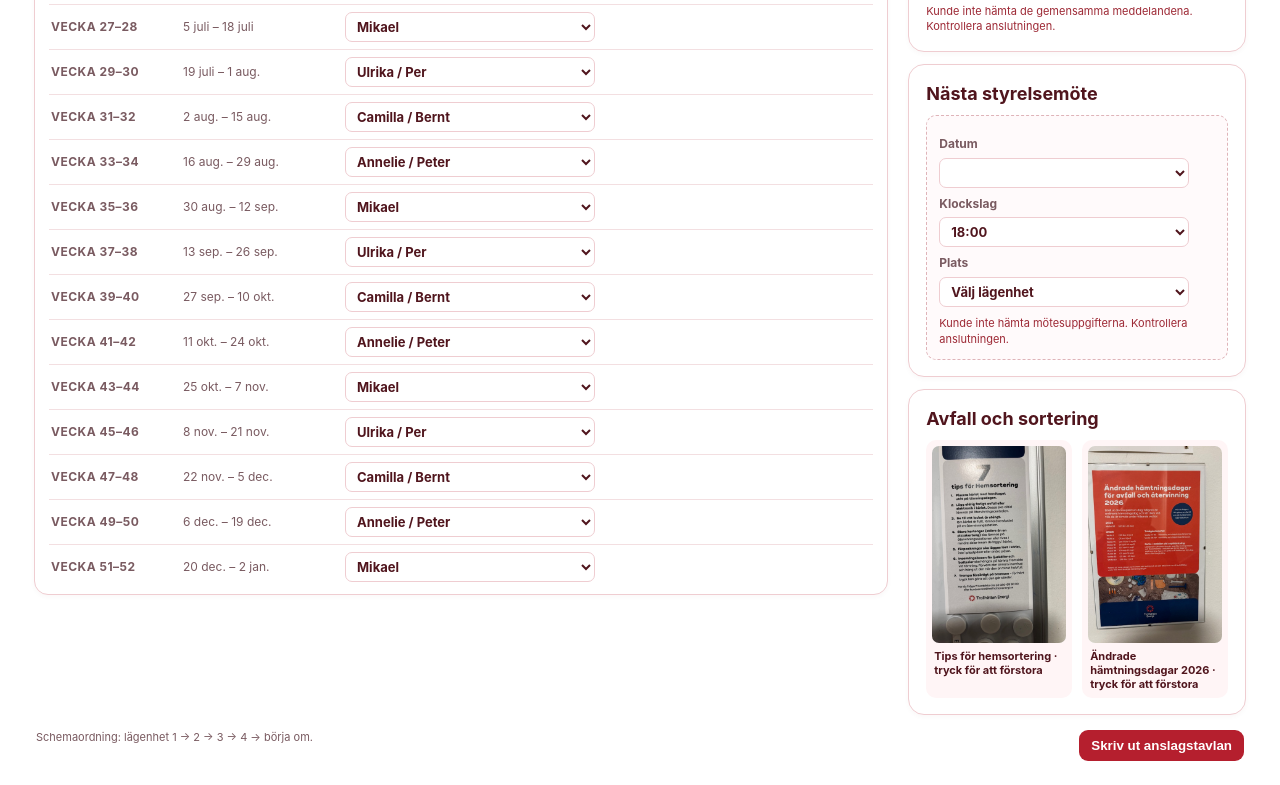
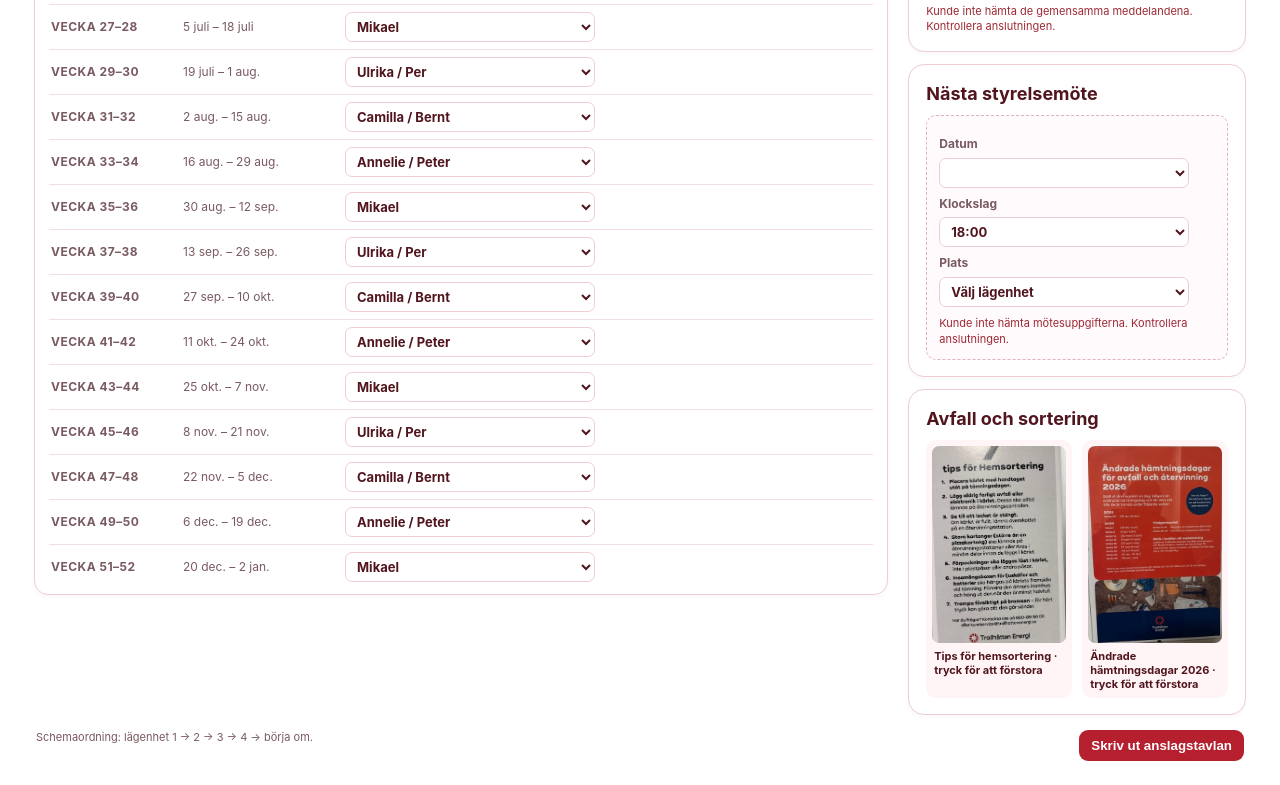
Before and after one commit to mikkethn-stack/Smedjegatan-1, a plain HTML site: page index.html in a window 1280 px wide. Shown: the part 1172-1957 px from the top of the page. Drawn offline with Linux system fonts and the light colour scheme; no server answers.

Commit message:
Beskär informationsbilderna

```diff
--- a/index.html
+++ b/index.html
@@ -50,7 +50,7 @@
       </section>
       <section class="panel"><h2>Valfri text</h2><textarea class="free-text" id="free-text" maxlength="4000" placeholder="Skriv ett meddelande här…" aria-label="Nytt meddelande"></textarea><div class="free-actions"><button type="button" id="save-free-text">Spara meddelande</button></div><div class="free-messages" id="free-messages" aria-live="polite"></div><p class="note" id="free-text-status" aria-live="polite">Hämtar gemensamma meddelanden…</p></section>
       <section class="panel"><h2>Nästa styrelsemöte</h2><div class="placeholder"><label class="meeting-place-label" for="meeting-date">Datum</label><select id="meeting-date" class="schedule-person" aria-label="Välj datum för styrelsemötet"></select><label class="meeting-place-label" for="meeting-time">Klockslag</label><select id="meeting-time" class="schedule-person" aria-label="Välj klockslag för styrelsemötet"></select><label class="meeting-place-label" for="meeting-place">Plats</label><select id="meeting-place" class="schedule-person" aria-label="Välj lägenhet för styrelsemötet"><option value="">Välj lägenhet</option><option value="Lägenhet 1">Lägenhet 1 – Ulrika / Per</option><option value="Lägenhet 2">Lägenhet 2 – Camilla / Bernt</option><option value="Lägenhet 3">Lägenhet 3 – Annelie / Peter</option><option value="Lägenhet 4">Lägenhet 4 – Mikael</option></select><p class="note" id="meeting-place-status" aria-live="polite">Hämtar mötesuppgifter…</p></div></section>
-      <section class="panel"><h2>Avfall och sortering</h2><div class="waste-gallery"><figure class="waste-photo"><button class="image-viewer-trigger" type="button" data-image="hemsortering.jpeg" data-alt="Sju tips för hemsortering vid sopkärlen" aria-label="Förstora tips för hemsortering"><img src="hemsortering.jpeg" alt="Sju tips för hemsortering vid sopkärlen" loading="lazy"></button><figcaption>Tips för hemsortering · tryck för att förstora</figcaption></figure><figure class="waste-photo"><button class="image-viewer-trigger" type="button" data-image="sopor.jpeg" data-alt="Ändrade hämtningsdagar för avfall och återvinning 2026" aria-label="Förstora ändrade hämtningsdagar"><img src="sopor.jpeg" alt="Ändrade hämtningsdagar för avfall och återvinning 2026" loading="lazy"></button><figcaption>Ändrade hämtningsdagar 2026 · tryck för att förstora</figcaption></figure></div></section>
+      <section class="panel"><h2>Avfall och sortering</h2><div class="waste-gallery"><figure class="waste-photo"><button class="image-viewer-trigger" type="button" data-image="hemsortering-cropped.jpeg" data-alt="Sju tips för hemsortering vid sopkärlen" aria-label="Förstora tips för hemsortering"><img src="hemsortering-cropped.jpeg" alt="Sju tips för hemsortering vid sopkärlen" loading="lazy"></button><figcaption>Tips för hemsortering · tryck för att förstora</figcaption></figure><figure class="waste-photo"><button class="image-viewer-trigger" type="button" data-image="sopor-cropped.jpeg" data-alt="Ändrade hämtningsdagar för avfall och återvinning 2026" aria-label="Förstora ändrade hämtningsdagar"><img src="sopor-cropped.jpeg" alt="Ändrade hämtningsdagar för avfall och återvinning 2026" loading="lazy"></button><figcaption>Ändrade hämtningsdagar 2026 · tryck för att förstora</figcaption></figure></div></section>
     </aside>
   </div>
   <footer class="footer"><span>Schemaordning: lägenhet 1 → 2 → 3 → 4 → börja om.</span><button class="print" onclick="window.print()">Skriv ut anslagstavlan</button></footer>
```
Also changed, not shown: hemsortering-cropped.jpeg (added), sopor-cropped.jpeg (added).
